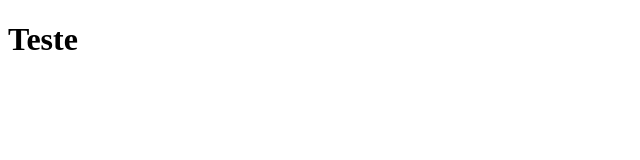
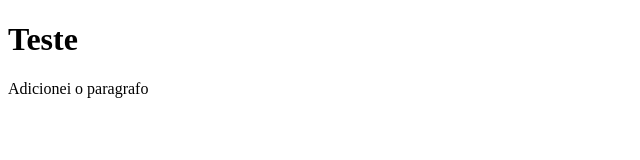
Before and after one commit to felipeozias/teste_de_branch, a plain HTML site: page index.html in a window 1280 px wide. Shown: the whole page, without its empty margins (0-640 px from the left). Drawn offline with Linux system fonts and the light colour scheme.

Commit message:
Adicionado tag p

```diff
--- a/index.html
+++ b/index.html
@@ -8,6 +8,6 @@
 </head>
 <body>
     <h1>Teste</h1>
-
+    <p>Adicionei o paragrafo</p>
 </body>
 </html>
```
